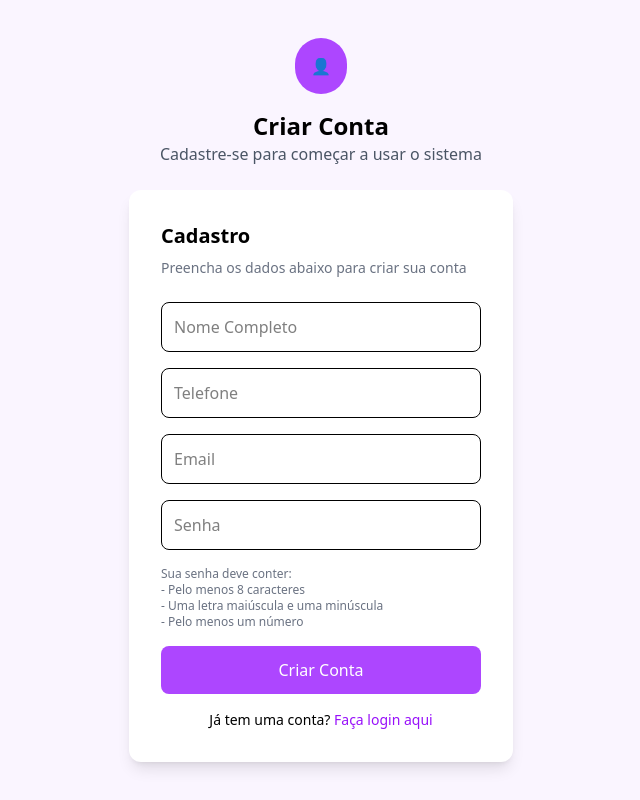
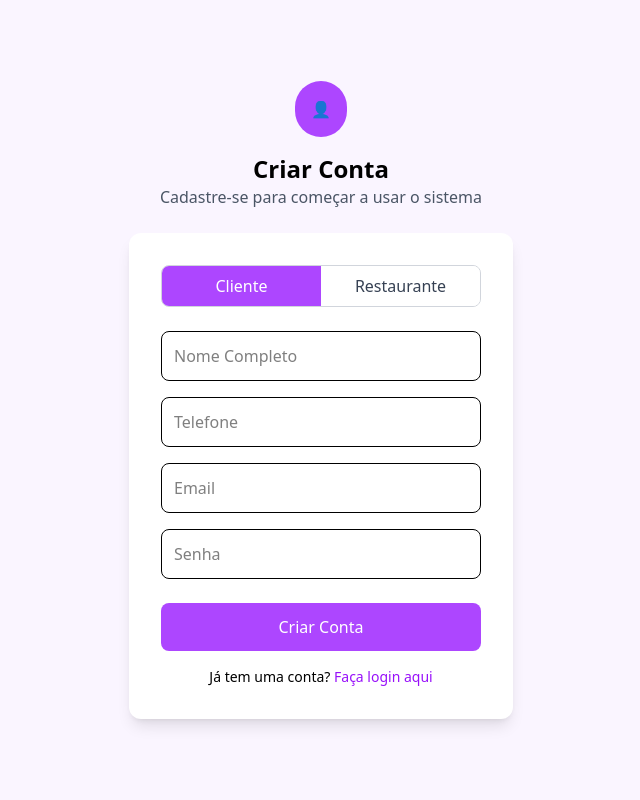
Before and after one commit to giovani131/TCC02, a Next.js app in the folder frontend/: page /Cadastro in a window 1280 px wide. Shown: the whole page, without its empty margins (319-959 px from the left). Built offline with nearby package versions, Linux system fonts and the light colour scheme.

Commit message:
mudanca das telas de login/cadastro

```diff
--- a/frontend/src/pages/Cadastro.tsx
+++ b/frontend/src/pages/Cadastro.tsx
@@ -1,37 +1,172 @@
 import Link from "next/link";
+import { useState } from "react";
 
 export default function Cadastro() {
+  const [userType, setUserType] = useState<"cliente" | "restaurante">("cliente");
+
+  const comidas = ["Italiana", "Japonesa", "Brasileira", "Mexicana", "Chinesa", "Outros"];
+  const diasSemana = ["Segunda", "Terça", "Quarta", "Quinta", "Sexta", "Sábado", "Domingo"];
+
   return (
-    <div className="min-h-screen flex flex-col justify-center items-center bg-purple-50">
+    <div className="min-h-screen flex flex-col justify-center items-center bg-purple-50 p-4">
+      {/* Cabeçalho */}
       <div className="flex flex-col items-center mb-6">
         <div className="bg-purple-500 text-white p-4 rounded-full">👤</div>
         <h1 className="text-2xl font-bold mt-4">Criar Conta</h1>
         <p className="text-gray-600">Cadastre-se para começar a usar o sistema</p>
       </div>
 
-      <div className="bg-white shadow-lg rounded-xl p-8 w-96">
-        <h2 className="text-xl font-bold mb-2">Cadastro</h2>
-        <p className="text-sm text-gray-500 mb-6">
-          Preencha os dados abaixo para criar sua conta
-        </p>
+      {/* Formulário */}
+      <div
+        className="bg-white shadow-lg rounded-xl p-8 transition-all duration-500 ease-in-out"
+        style={{
+          width: userType === "cliente" ? "24rem" : "43rem",
+        }}
+      >
+        {/* Botões de alternância */}
+        <div className="flex mb-6 rounded-lg overflow-hidden border border-gray-300">
+          <button
+            onClick={() => setUserType("cliente")}
+            className={`flex-1 p-2 transition-colors duration-300 ${
+              userType === "cliente" ? "bg-purple-500 text-white" : "bg-white text-gray-700"
+            }`}
+          >
+            Cliente
+          </button>
+          <button
+            onClick={() => setUserType("restaurante")}
+            className={`flex-1 p-2 transition-colors duration-300 ${
+              userType === "restaurante" ? "bg-purple-500 text-white" : "bg-white text-gray-700"
+            }`}
+          >
+            Restaurante
+          </button>
+        </div>
 
-        <input type="text" placeholder="Nome Completo" className="w-full p-3 border rounded-lg mb-4" />
-        <input type="text" placeholder="Telefone" className="w-full p-3 border rounded-lg mb-4" />
-        <input type="email" placeholder="Email" className="w-full p-3 border rounded-lg mb-4" />
-        <input type="password" placeholder="Senha" className="w-full p-3 border rounded-lg mb-4" />
+        {/* Conteúdo do formulário */}
+        <div className="transition-all duration-500">
+          {userType === "cliente" ? (
+            <div className="flex flex-col gap-4">
+              <input
+                type="text"
+                placeholder="Nome Completo"
+                className="w-full p-3 border rounded-lg"
+              />
+              <input
+                type="text"
+                placeholder="Telefone"
+                className="w-full p-3 border rounded-lg"
+              />
+              <input
+                type="email"
+                placeholder="Email"
+                className="w-full p-3 border rounded-lg"
+              />
+              <input
+                type="password"
+                placeholder="Senha"
+                className="w-full p-3 border rounded-lg"
+              />
+              <button className="w-full bg-purple-500 text-white p-3 rounded-lg mt-2">
+                Criar Conta
+              </button>
+            </div>
+          ) : (
+            <div className="flex flex-col gap-4">
+              {/* Nome do Restaurante */}
+              <input
+                type="text"
+                placeholder="Nome do Restaurante"
+                className="w-full p-3 border rounded-lg"
+              />
 
-        <p className="text-xs text-gray-500 mb-4">
-          Sua senha deve conter: <br />
-          - Pelo menos 8 caracteres <br />
-          - Uma letra maiúscula e uma minúscula <br />
-          - Pelo menos um número
-        </p>
+              {/* CPF, Telefone e Email do responsável */}
+              <div className="flex gap-2">
+                <input
+                  type="text"
+                  placeholder="CPF ou CNPJ do Responsável"
+                  className="flex-1 p-3 border rounded-lg"
+                />
+                <input
+                  type="text"
+                  placeholder="Telefone do Responsável"
+                  className="flex-1 p-3 border rounded-lg"
+                />
+                <input
+                  type="email"
+                  placeholder="Email do Responsável"
+                  className="flex-1 p-3 border rounded-lg"
+                />
+              </div>
 
-        <button className="w-full bg-purple-500 text-white p-3 rounded-lg">Criar Conta</button>
+              {/* Endereço */}
+              <div>
+                <p className="text-gray-700 font-medium mb-1">Endereço</p>
+                <div className="flex gap-2">
+                  <input
+                    type="text"
+                    placeholder="Rua"
+                    className="flex-1 p-3 border rounded-lg"
+                  />
+                  <input
+                    type="text"
+                    placeholder="Bairro"
+                    className="flex-1 p-3 border rounded-lg"
+                  />
+                  <input
+                    type="text"
+                    placeholder="Número"
+                    className="flex-1 p-3 border rounded-lg"
+                  />
+                </div>
+              </div>
+
+              {/* Tipo de comida */}
+              <select className="w-full p-3 border rounded-lg">
+                <option>Tipo de comida</option>
+                {comidas.map((c) => (
+                  <option key={c}>{c}</option>
+                ))}
+              </select>
+
+              {/* Horário */}
+              <div className="flex gap-2">
+                <div className="flex-1 flex flex-col">
+                  <p className="text-gray-700 font-medium mb-1">Horário de Abertura</p>
+                  <input type="time" className="flex-1 p-3 border rounded-lg" />
+                </div>
+                <div className="flex-1 flex flex-col">
+                  <p className="text-gray-700 font-medium mb-1">Horário de Fechamento</p>
+                  <input type="time" className="flex-1 p-3 border rounded-lg" />
+                </div>
+              </div>
+
+              {/* Dias da semana */}
+              <div>
+                <p className="text-gray-700 font-medium mb-2">Dias da Semana Abertos</p>
+                <div className="grid grid-cols-4 gap-2">
+                  {diasSemana.map((dia) => (
+                    <label key={dia} className="flex items-center gap-1">
+                      <input type="checkbox" />
+                      {dia}
+                    </label>
+                  ))}
+                </div>
+              </div>
+
+              {/* Botão */}
+              <button className="w-full bg-purple-500 text-white p-3 rounded-lg mt-2">
+                Criar Conta
+              </button>
+            </div>
+          )}
+        </div>
 
         <p className="text-center text-sm mt-4">
           Já tem uma conta?{" "}
-          <Link href="/" className="text-purple-600">Faça login aqui</Link>
+          <Link href="/" className="text-purple-600">
+            Faça login aqui
+          </Link>
         </p>
       </div>
     </div>
--- a/frontend/src/pages/Login.tsx
+++ b/frontend/src/pages/Login.tsx
@@ -1,19 +1,40 @@
-import  Link  from "next/link";
-import { FC } from "react";
+import Link from "next/link";
+import { FC, useState } from "react";
 
 const Login: FC = () => {
+  const [userType, setUserType] = useState<"cliente" | "restaurante">("cliente");
+
   return (
     <div className="min-h-screen flex flex-col justify-center items-center bg-purple-50">
       <div className="flex flex-col items-center mb-6">
-        <div className="bg-purple-500 text-white p-4 rounded-full">
-          🔒
-        </div>
+        <div className="bg-purple-500 text-white p-4 rounded-full">🔒</div>
         <h1 className="text-2xl font-bold mt-4">Bem-vindo de volta</h1>
         <p className="text-gray-600">Entre na sua conta para continuar</p>
       </div>
 
       <div className="bg-white shadow-lg rounded-xl p-8 w-96">
-        <h2 className="text-xl font-bold mb-2">Login</h2>
+        <div className="flex mb-6 rounded-lg overflow-hidden border border-gray-300">
+          <button
+            onClick={() => setUserType("cliente")}
+            className={`flex-1 p-2 transition-colors duration-300 ${
+              userType === "cliente" ? "bg-purple-500 text-white" : "bg-white text-gray-700"
+            }`}
+          >
+            Cliente
+          </button>
+          <button
+            onClick={() => setUserType("restaurante")}
+            className={`flex-1 p-2 transition-colors duration-300 ${
+              userType === "restaurante" ? "bg-purple-500 text-white" : "bg-white text-gray-700"
+            }`}
+          >
+            Restaurante
+          </button>
+        </div>
+
+        <h2 className="text-xl font-bold mb-2">
+          Login {userType === "cliente" ? "Cliente" : "Restaurante"}
+        </h2>
         <p className="text-sm text-gray-500 mb-6">
           Digite suas credenciais para acessar sua conta
         </p>
```
